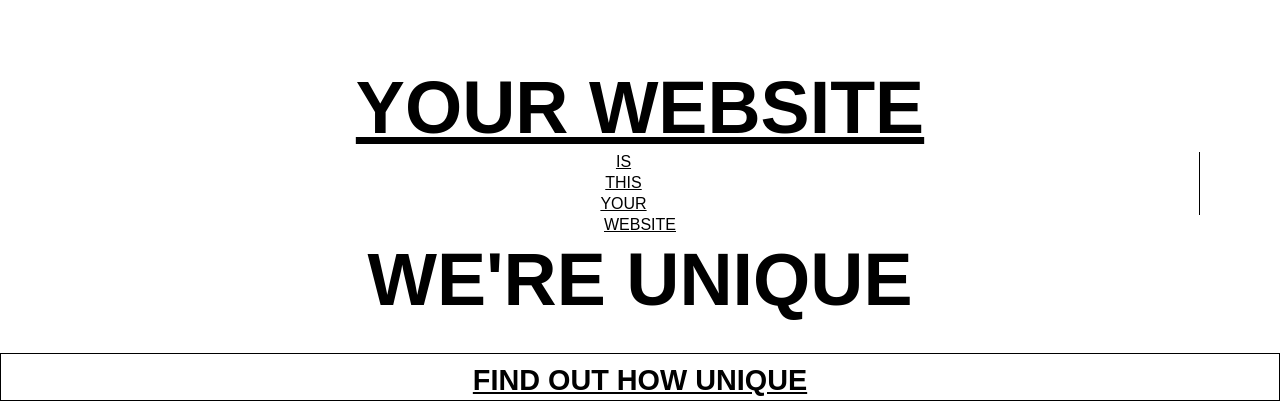
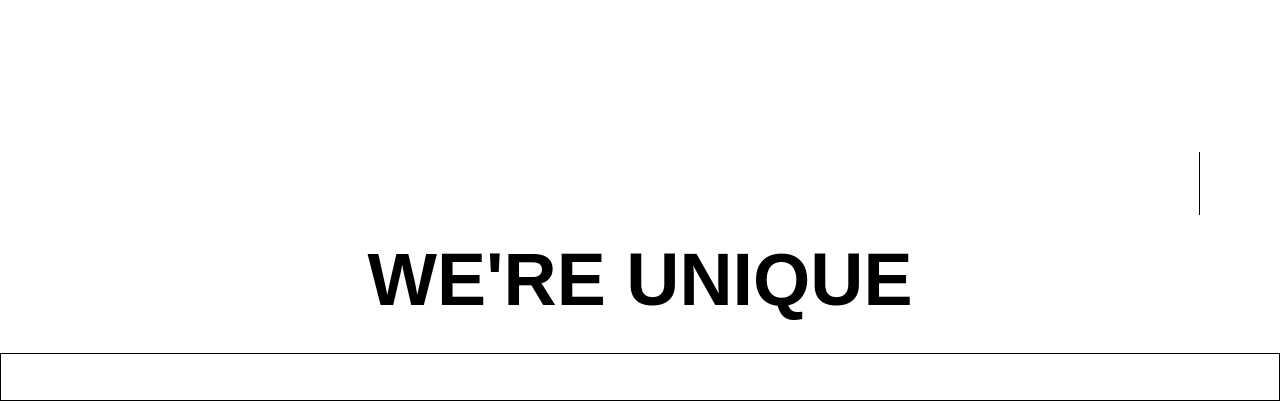
Before and after one commit to pbennings/wallstreetj2, a plain HTML site: page index.html in a window 1280 px wide. Shown: the top 405 px of the page. Drawn offline with Linux system fonts and the light colour scheme.

```diff
--- a/main.css
+++ b/main.css
@@ -214,3 +214,12 @@ a {
     text-align: left;
     margin-bottom: 1em
 }
+
+a {
+    color: white;
+    text-decoration: underline;
+}
+
+.warning {
+    display: none;
+}
```
Also changed, not shown: index.html (+2 -1 lines).
